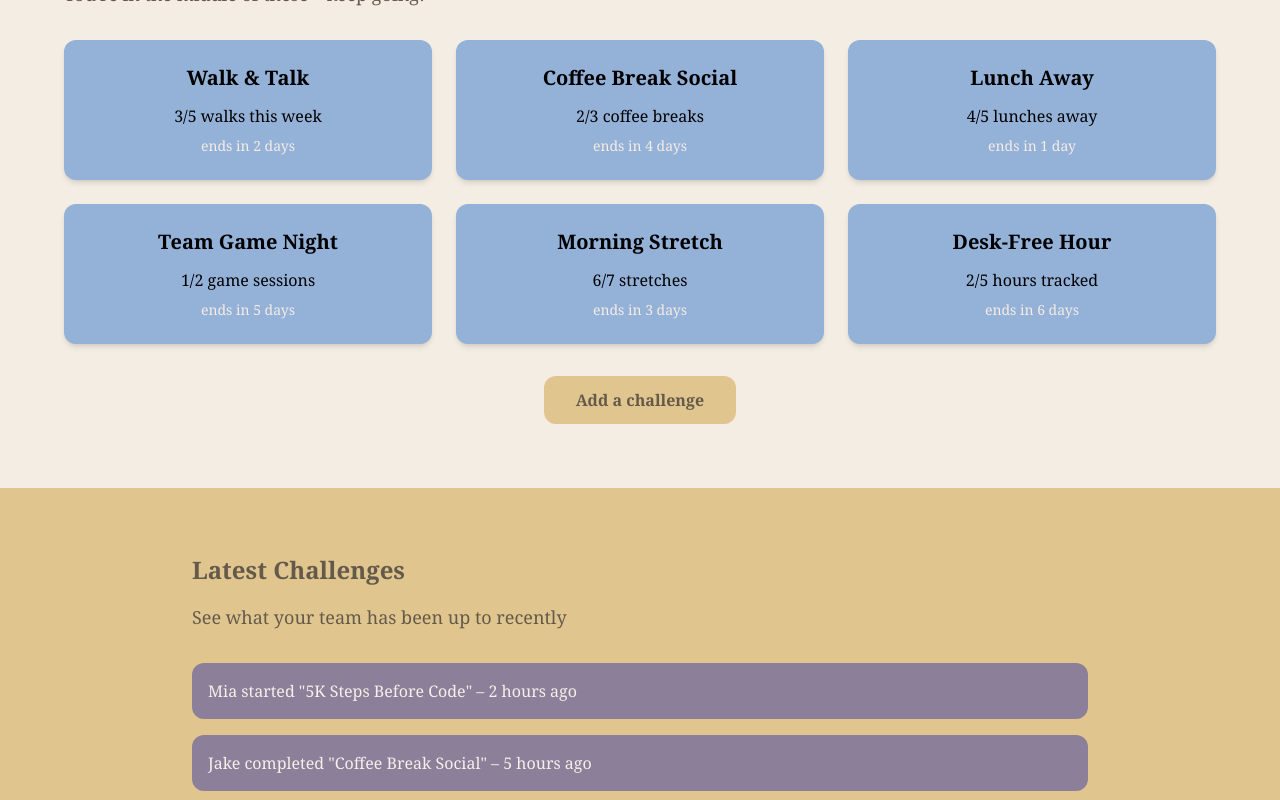
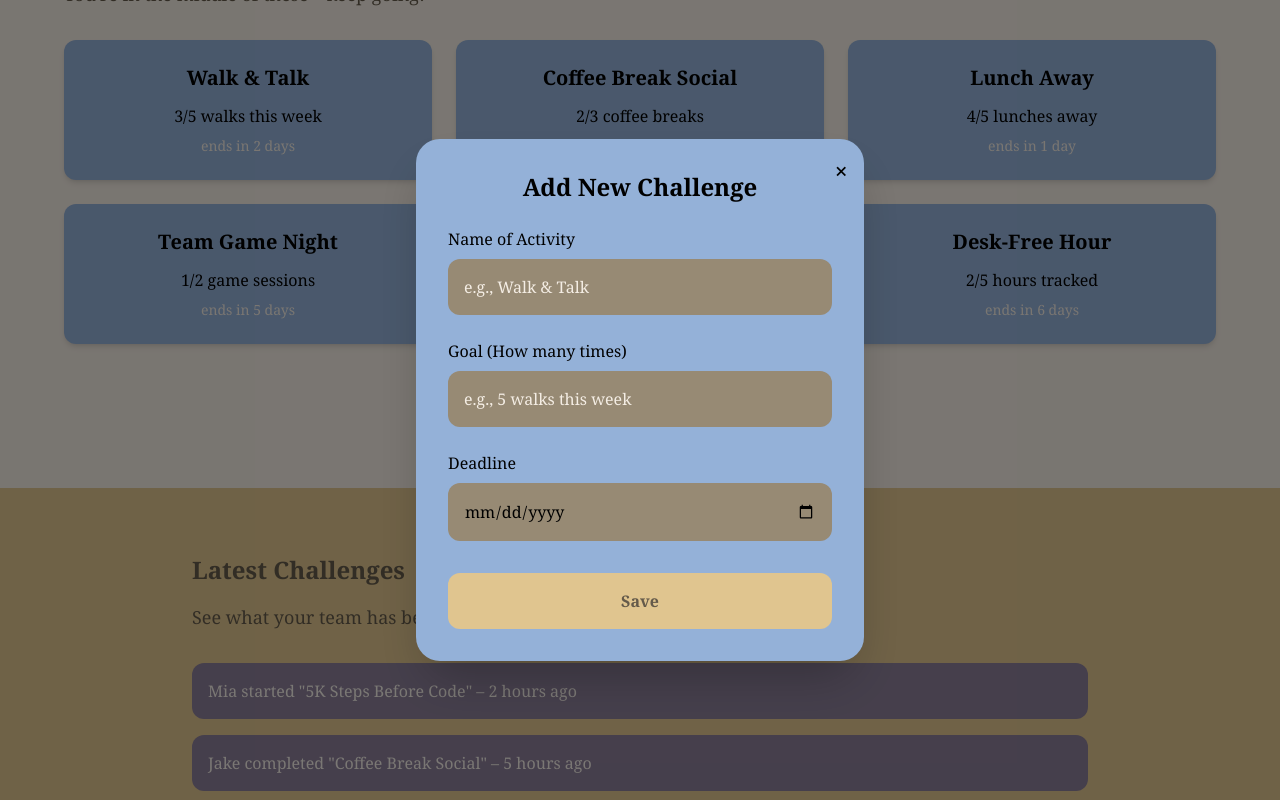
Before and after one commit to dave1433/ShareBreak, a React (Vite) app in the folder client/: page /dashboard in a window 1280 px wide. Both pictures are taken after a click on the button "Add a challenge". Shown: the part 1029-1829 px from the top of the page. Built offline with nearby package versions, Linux system fonts and the light colour scheme.

Commit message:
Feadture: Add modal for Add a challenge button on Dashboard page

```diff
--- a/client/src/components/ActiveChallenges.tsx
+++ b/client/src/components/ActiveChallenges.tsx
@@ -1,3 +1,5 @@
+import { useState } from 'react'
+
 interface Challenge {
   title: string;
   progress: string;
@@ -9,6 +11,30 @@ interface ActiveChallengesProps {
 }
 
 function ActiveChallenges({ challenges }: ActiveChallengesProps) {
+  const [isModalOpen, setIsModalOpen] = useState(false)
+  const [challengeName, setChallengeName] = useState('')
+  const [goalCount, setGoalCount] = useState('')
+  const [deadline, setDeadline] = useState('')
+
+  const handleSave = (e: React.FormEvent) => {
+    e.preventDefault()
+    console.log('New Challenge:', { challengeName, goalCount, deadline })
+    // Add your save logic here
+
+    // Close modal and reset form
+    setIsModalOpen(false)
+    setChallengeName('')
+    setGoalCount('')
+    setDeadline('')
+  }
+
+  const closeModal = () => {
+    setIsModalOpen(false)
+    setChallengeName('')
+    setGoalCount('')
+    setDeadline('')
+  }
+
   return (
     <section className="py-16 px-6 bg-bg">
       <div className="max-w-6xl mx-auto">
@@ -37,10 +63,86 @@ function ActiveChallenges({ challenges }: ActiveChallengesProps) {
         </div>
 
         {/* Add Challenge Button */}
-        <button className="font-semibold px-8 py-3 bg-border text-text border-none rounded-xl cursor-pointer transition-all duration-300 hover:bg-header hover:text-white hover:shadow-lg hover:-translate-y-1">
+        <button
+          onClick={() => setIsModalOpen(true)}
+          className="font-semibold px-8 py-3 bg-border text-text border-none rounded-xl cursor-pointer transition-all duration-300 hover:bg-header hover:text-white hover:shadow-lg hover:-translate-y-1"
+        >
           Add a challenge
         </button>
       </div>
+
+      {/* Modal */}
+      {isModalOpen && (
+        <div className="fixed inset-0 bg-black bg-opacity-50 flex justify-center items-center z-50 p-4">
+          <div className="bg-accent rounded-3xl p-8 w-full max-w-md shadow-2xl relative">
+            {/* Close button */}
+            <button
+              onClick={closeModal}
+              className="absolute top-4 right-4 text-black hover:text-header text-2xl font-bold transition-colors"
+            >
+              ×
+            </button>
+
+            <h2 className="text-2xl font-heading font-bold text-black mb-6 text-center">
+              Add New Challenge
+            </h2>
+
+            <form onSubmit={handleSave}>
+              {/* Challenge Name Field */}
+              <div className="mb-6">
+                <label className="block mb-2 font-medium text-black text-left">
+                  Name of Activity
+                </label>
+                <input
+                  type="text"
+                  value={challengeName}
+                  onChange={(e) => setChallengeName(e.target.value)}
+                  placeholder="e.g., Walk & Talk"
+                  required
+                  className="w-full p-4 rounded-xl bg-[#978A74] text-black placeholder-bg border-none outline-none focus:ring-2 focus:ring-purple transition-all duration-300"
+                />
+              </div>
+
+              {/* Goal Count Field */}
+              <div className="mb-6">
+                <label className="block mb-2 font-medium text-black text-left">
+                  Goal (How many times)
+                </label>
+                <input
+                  type="text"
+                  value={goalCount}
+                  onChange={(e) => setGoalCount(e.target.value)}
+                  placeholder="e.g., 5 walks this week"
+                  required
+                  className="w-full p-4 rounded-xl bg-[#978A74] text-black placeholder-bg border-none outline-none focus:ring-2 focus:ring-purple transition-all duration-300"
+                />
+              </div>
+
+              {/* Deadline Field */}
+              <div className="mb-8">
+                <label className="block mb-2 font-medium text-black text-left">
+                  Deadline
+                </label>
+                <input
+                  type="date"
+                  value={deadline}
+                  onChange={(e) => setDeadline(e.target.value)}
+                  required
+                  className="w-full p-4 rounded-xl bg-[#978A74] text-black border-none outline-none focus:ring-2 focus:ring-purple transition-all duration-300"
+                />
+              </div>
+
+              {/* Save Button */}
+              <button
+                type="submit"
+                className="w-full font-semibold p-4 bg-border text-text border-none rounded-xl cursor-pointer transition-all duration-300 hover:bg-header hover:text-white hover:shadow-lg hover:-translate-y-1"
+              >
+                Save
+              </button>
+            </form>
+          </div>
+        </div>
+      )}
     </section>
   )
 }
```
